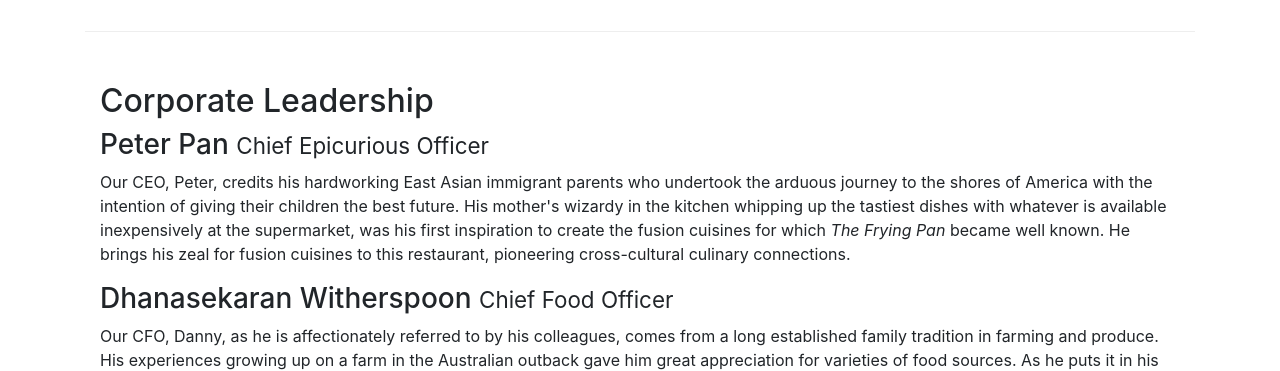
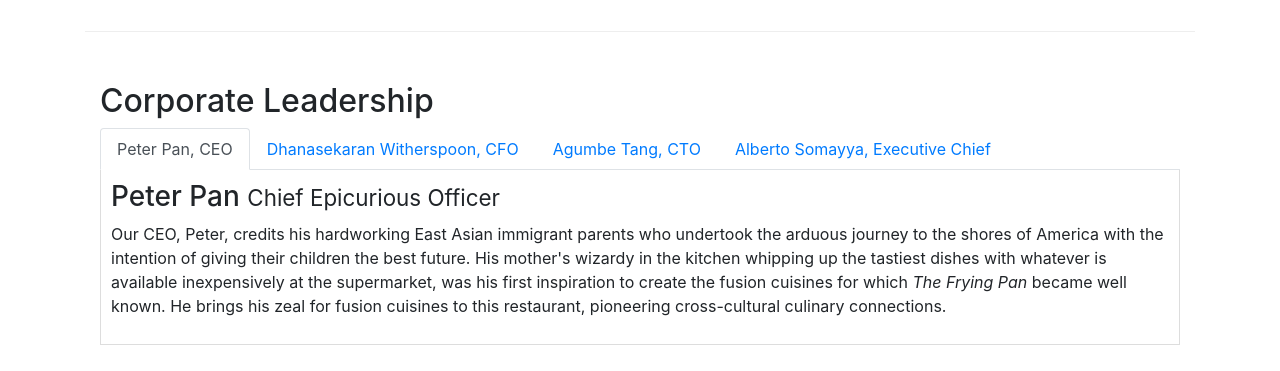
Before and after one commit to yahmed-mohammad/Bootstrap4, a plain HTML site: page conFusion/aboutus.html in a window 1280 px wide. Shown: the part 940-1311 px from the top of the page. Drawn offline with nearby package versions, Linux system fonts and the light colour scheme.

Commit message:
Used bootstrap JS component data-toggler to add tabs in about us page

```diff
--- a/conFusion/aboutus.html
+++ b/conFusion/aboutus.html
@@ -106,14 +106,40 @@
         <div class="row row-content">
             <div class="col-12">
                 <h2>Corporate Leadership</h2>
+                <ul class="nav nav-tabs">
+                    <li class="nav-item">
+                        <a class="nav-link active" href="#peter" role="tab" data-toggle="tab">Peter Pan, CEO</a>
+                    </li>
+                    <li class="nav-item">
+                        <a class="nav-link" href="#danny" role="tab" data-toggle="tab">Dhanasekaran Witherspoon, CFO</a>
+                    </li>
+                    <li class="nav-item">
+                        <a class="nav-link" href="#tang" role="tab" data-toggle="tab">Agumbe Tang, CTO</a>
+                    </li>
+                    <li class="nav-item">
+                        <a class="nav-link" href="#alberto" role="tab" data-toggle="tab">Alberto Somayya, Executive Chief</a>
+                    </li>
+                </ul>
+                <div class="tab-content">
+                    <div role="tabpanel" class="tab-pane fade show active" id="peter">
                         <h3>Peter Pan <small>Chief Epicurious Officer</small></h3>
                         <p class="d-none d-sm-block">Our CEO, Peter, credits his hardworking East Asian immigrant parents who undertook the arduous journey to the shores of America with the intention of giving their children the best future. His mother's wizardy in the kitchen whipping up the tastiest dishes with whatever is available inexpensively at the supermarket, was his first inspiration to create the fusion cuisines for which <em>The Frying Pan</em> became well known. He brings his zeal for fusion cuisines to this restaurant, pioneering cross-cultural culinary connections.</p>
+                    </div>
+                    <div role="tabpanel" class="tab-pane fade" id="danny">
                         <h3>Dhanasekaran Witherspoon <small>Chief Food Officer</small></h3>
                         <p class="d-none d-sm-block">Our CFO, Danny, as he is affectionately referred to by his colleagues, comes from a long established family tradition in farming and produce. His experiences growing up on a farm in the Australian outback gave him great appreciation for varieties of food sources. As he puts it in his own words, <em>Everything that runs, wins, and everything that stays, pays!</em></p>
+                    </div>
+
+                    <div role="tabpanel" class="tab-pane fade" id="tang">
                         <h3>Agumbe Tang <small>Chief Taste Officer</small></h3>
                         <p class="d-none d-sm-block">Blessed with the most discerning gustatory sense, Agumbe, our CTO, personally ensures that every dish that we serve meets his exacting tastes. Our chefs dread the tongue lashing that ensues if their dish does not meet his exacting standards. He lives by his motto, <em>You click only if you survive my lick.</em></p>
+                    </div>
+
+                    <div role="tabpanel" class="tab-pane fade" id="alberto">
                         <h3>Alberto Somayya <small>Executive Chef</small></h3>
                         <p class="d-none d-sm-block">Award winning three-star Michelin chef with wide International experience having worked closely with whos-who in the culinary world, he specializes in creating mouthwatering Indo-Italian fusion experiences. He says, <em>Put together the cuisines from the two craziest cultures, and you get a winning hit! Amma Mia!</em></p>
+                    </div>
+                </div>
             </div>
        </div>
        <div class="row row-content">
--- a/conFusion/css/styles.css
+++ b/conFusion/css/styles.css
@@ -31,3 +31,9 @@
 .navbar-dark {
     background-color: #512DA8;
 }
+.tab-content {
+    border-left: 1px solid #ddd;
+    border-right: 1px solid #ddd;
+    border-bottom: 1px solid #ddd;
+    padding: 10px;
+}
```
Lines whose indentation alone changed are shown as unchanged.
